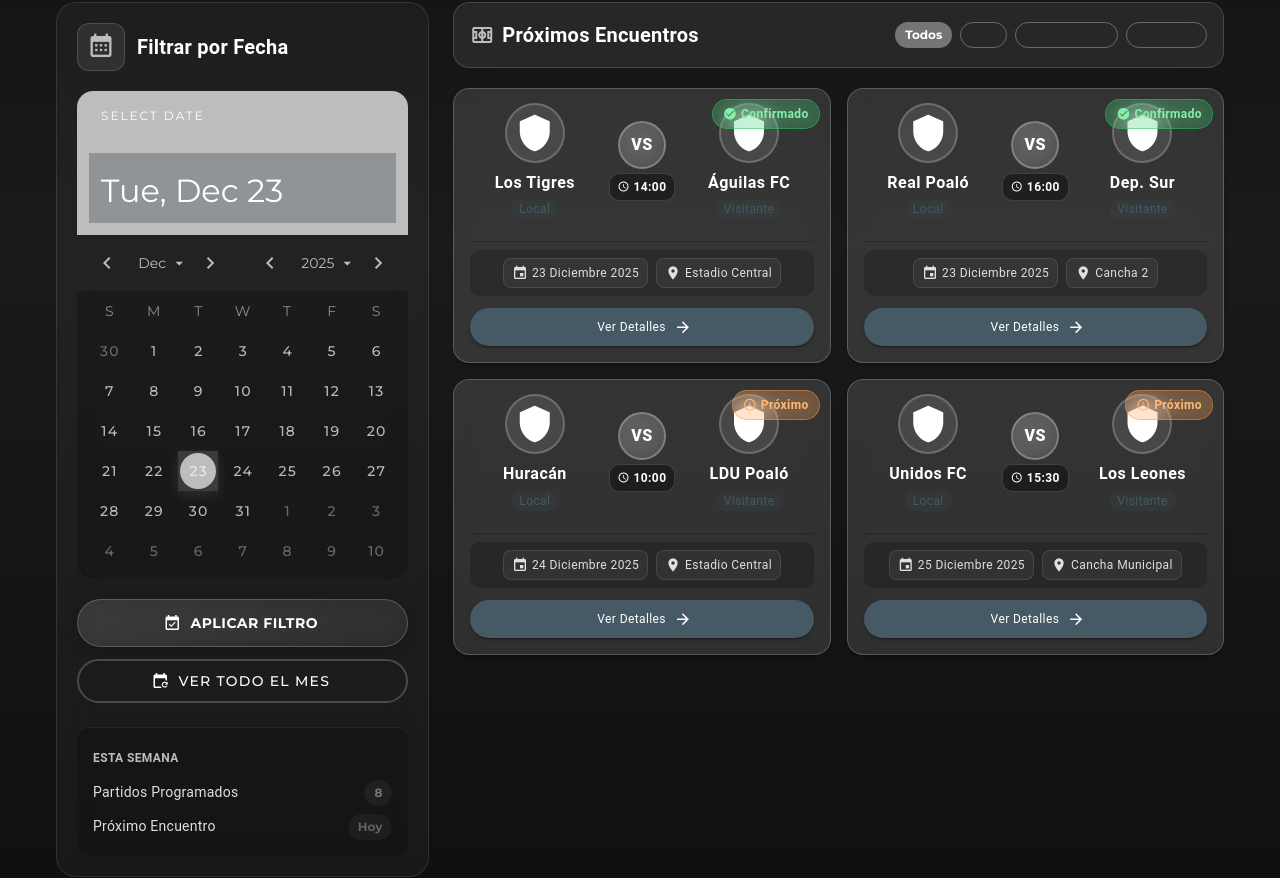
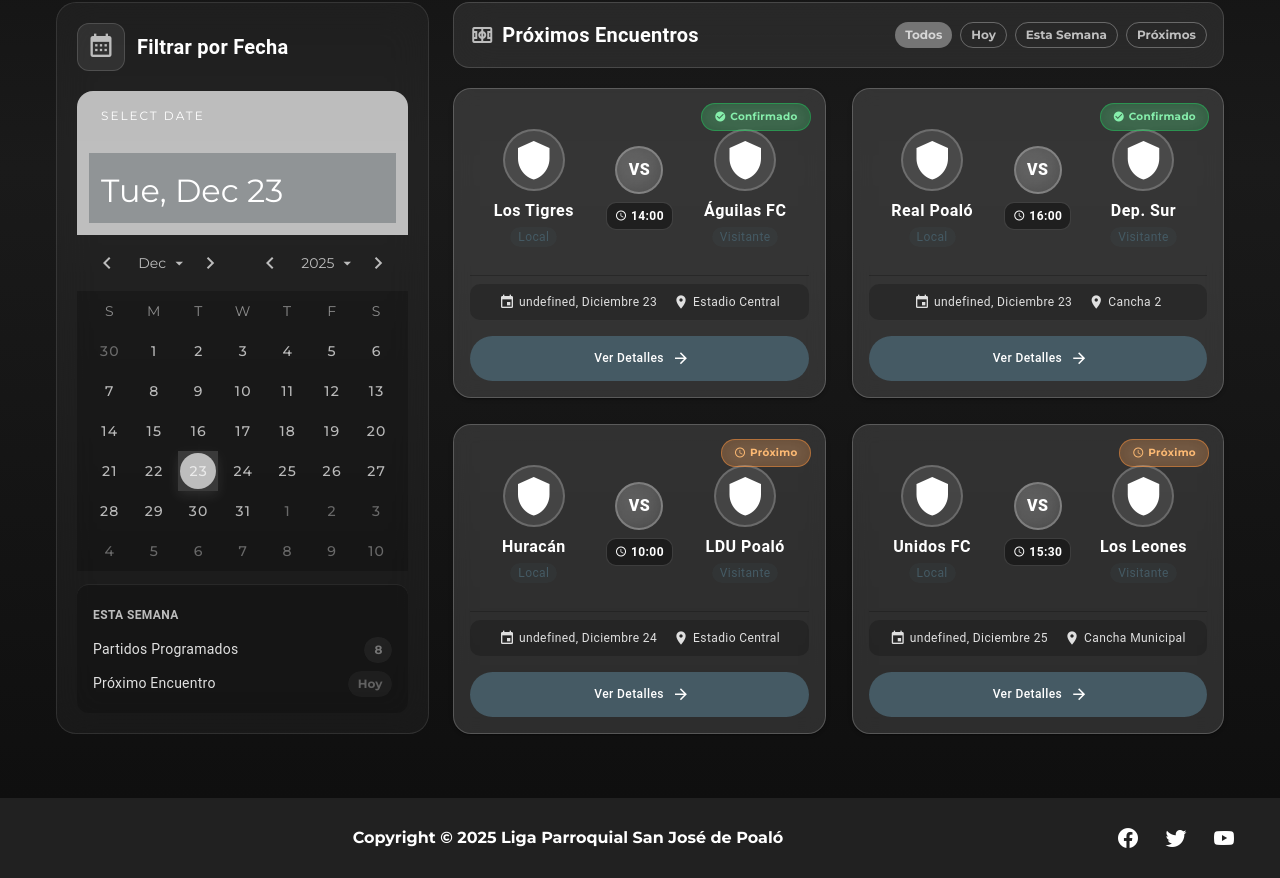
Before and after one commit to d4vhost/liga-poalo, a Vue app: page /partidos in a window 1280 px wide. Shown: the part 462-1340 px from the top of the page. Built offline with nearby package versions, Linux system fonts and the light colour scheme.

Commit message:
Reestructuracion de la pagina de partidos 2.2

```diff
--- a/src/components/matches/MatchCalendar.vue
+++ b/src/components/matches/MatchCalendar.vue
@@ -20,31 +20,8 @@
       show-adjacent-months
     ></v-date-picker>
 
-    <div class="mt-5 d-flex flex-column gap-3">
-      <v-btn
-        block
-        class="btn-primary-glass"
-        rounded="pill"
-        prepend-icon="mdi-calendar-check"
-        height="48"
-      >
-        Aplicar Filtro
-      </v-btn>
-
-      <v-btn
-        block
-        class="btn-secondary-glass"
-        rounded="pill"
-        variant="outlined"
-        prepend-icon="mdi-calendar-refresh"
-        height="44"
-      >
-        Ver Todo el Mes
-      </v-btn>
-    </div>
-
-    <!-- ESTADÍSTICAS RÁPIDAS -->
-    <div class="stats-mini mt-6 pt-5" style="border-top: 1px solid rgba(255,255,255,0.08);">
+    <!-- ESTADÍSTICAS RÁPIDAS - SIN ESPACIADO SUPERIOR -->
+    <div class="stats-mini pt-5" style="border-top: 1px solid rgba(255,255,255,0.08);">
       <h4 class="text-caption text-grey-lighten-1 font-weight-bold mb-3 text-uppercase" style="letter-spacing: 1px;">
         Esta Semana
       </h4>
@@ -94,7 +71,7 @@ const selectedDate = ref(new Date());
   border: 1px solid rgba(255, 255, 255, 0.15);
 }
 
-/* CALENDAR PICKER OSCURO - ELIMINA TODO EL BLANCO */
+/* CALENDAR PICKER OSCURO */
 .custom-picker {
   background: transparent !important;
   border-radius: 16px !important;
@@ -126,16 +103,21 @@ const selectedDate = ref(new Date());
 
 .custom-picker :deep(.v-date-picker-month) {
   background: rgba(0, 0, 0, 0.2) !important;
+  padding-bottom: 0 !important;
+  margin-bottom: 0 !important;
 }
 
 .custom-picker :deep(.v-date-picker-month__day) {
   color: rgba(255, 255, 255, 0.7) !important;
 }
 
+/* ELIMINAR BORDE BLANCO CUADRADO AL SELECCIONAR DÍA */
 .custom-picker :deep(.v-date-picker-month__day--selected) {
   background: rgba(255, 255, 255, 0.15) !important;
   color: white !important;
   box-shadow: 0 4px 12px rgba(255, 255, 255, 0.1);
+  border: none !important;
+  outline: none !important;
 }
 
 .custom-picker :deep(.v-date-picker-month__day:hover) {
@@ -159,47 +141,29 @@ const selectedDate = ref(new Date());
   color: white !important;
 }
 
-/* BOTONES */
-.btn-primary-glass {
-  background: linear-gradient(135deg, rgba(255, 255, 255, 0.1) 0%, rgba(255, 255, 255, 0.05) 100%) !important;
-  backdrop-filter: blur(10px);
-  border: 1px solid rgba(255, 255, 255, 0.2) !important;
-  color: white !important;
-  font-weight: 600 !important;
-  letter-spacing: 0.5px;
-  transition: all 0.3s ease;
-  box-shadow: 0 4px 15px rgba(0, 0, 0, 0.2);
+/* QUITAR CUALQUIER BORDE O OUTLINE */
+.custom-picker :deep(.v-date-picker-month__day button) {
+  border: none !important;
+  outline: none !important;
+  box-shadow: none !important;
 }
 
-.btn-primary-glass:hover {
-  background: linear-gradient(135deg, rgba(255, 255, 255, 0.15) 0%, rgba(255, 255, 255, 0.08) 100%) !important;
-  border-color: rgba(255, 255, 255, 0.4) !important;
-  transform: translateY(-2px);
-  box-shadow: 0 6px 20px rgba(0, 0, 0, 0.3);
+.custom-picker :deep(.v-date-picker-month__day button:focus) {
+  outline: none !important;
+  box-shadow: none !important;
 }
 
-.btn-secondary-glass {
-  background: transparent !important;
-  border: 2px solid rgba(255, 255, 255, 0.2) !important;
-  color: white !important;
-  font-weight: 500 !important;
-  transition: all 0.3s ease;
+.custom-picker :deep(.v-btn:focus-visible) {
+  outline: none !important;
+  box-shadow: none !important;
 }
 
-.btn-secondary-glass:hover {
-  background: rgba(255, 255, 255, 0.05) !important;
-  border-color: rgba(255, 255, 255, 0.4) !important;
-  transform: translateY(-2px);
-}
-
+/* ESTADÍSTICAS - SIN MARGEN SUPERIOR, SOLO PADDING */
 .stats-mini {
   background: rgba(0, 0, 0, 0.2);
   padding: 16px;
   border-radius: 12px;
-}
-
-.gap-3 {
-  gap: 12px;
+  margin-top: 0 !important;
 }
 
 .flex-grow-1 {
--- a/src/components/matches/MatchList.vue
+++ b/src/components/matches/MatchList.vue
@@ -34,31 +34,31 @@
         class="match-card"
         elevation="2"
       >
-        <!-- Badge de estado -->
+        <!-- Badge de estado - SOLO EN LA PARTE SUPERIOR -->
         <div class="match-status-badge" :class="getStatusClass(match.status)">
-          <v-icon size="14" class="mr-1">{{ getStatusIcon(match.status) }}</v-icon>
-          <span class="text-caption font-weight-bold">{{ match.status }}</span>
+          <v-icon size="12" class="mr-1">{{ getStatusIcon(match.status) }}</v-icon>
+          <span class="status-text">{{ match.status }}</span>
         </div>
 
-        <!-- Contenido principal del partido -->
-        <v-card-text class="pa-4">
+        <!-- Contenido principal del partido - EN LA PARTE INFERIOR -->
+        <v-card-text class="pa-4 pt-10 mt-auto d-flex flex-column justify-end" style="flex: 1;">
           <!-- EQUIPOS EN FORMATO HORIZONTAL -->
-          <v-row class="align-center mb-3">
+          <v-row class="align-center mb-2">
             <!-- EQUIPO LOCAL -->
             <v-col cols="5" class="text-center pa-1">
               <div class="team-container">
                 <div class="team-shield mb-2">
-                  <v-icon size="40" color="white">mdi-shield</v-icon>
+                  <v-icon size="42" color="white">mdi-shield</v-icon>
                 </div>
                 <h5 class="text-body-1 font-weight-bold text-white mb-1 text-truncate">{{ match.home }}</h5>
-                <v-chip size="x-small" color="blue-grey-darken-2" class="text-caption">Local</v-chip>
+                <v-chip size="x-small" color="blue-grey-darken-2" class="text-caption chip-label">Local</v-chip>
               </div>
             </v-col>
 
             <!-- VS CENTRAL -->
             <v-col cols="2" class="text-center pa-1">
               <div class="vs-container">
-                <div class="vs-circle mx-auto mb-1">
+                <div class="vs-circle mx-auto mb-2">
                   <span class="text-body-1 font-weight-black text-white">VS</span>
                 </div>
                 <div class="match-time-badge">
@@ -72,24 +72,24 @@
             <v-col cols="5" class="text-center pa-1">
               <div class="team-container">
                 <div class="team-shield mb-2">
-                  <v-icon size="40" color="white">mdi-shield</v-icon>
+                  <v-icon size="42" color="white">mdi-shield</v-icon>
                 </div>
                 <h5 class="text-body-1 font-weight-bold text-white mb-1 text-truncate">{{ match.away }}</h5>
-                <v-chip size="x-small" color="blue-grey-darken-2" class="text-caption">Visitante</v-chip>
+                <v-chip size="x-small" color="blue-grey-darken-2" class="text-caption chip-label">Visitante</v-chip>
               </div>
             </v-col>
           </v-row>
 
           <v-divider class="border-opacity-25 my-2"></v-divider>
 
-          <!-- INFORMACIÓN ADICIONAL -->
-          <div class="match-details-row">
-            <div class="detail-item">
+          <!-- INFORMACIÓN ADICIONAL - EN UNA SOLA FILA -->
+          <div class="match-details-row-inline mb-2">
+            <div class="detail-item-inline">
               <v-icon size="16" color="grey-lighten-2" class="mr-1">mdi-calendar</v-icon>
-              <span class="text-caption text-grey-lighten-2">{{ match.date }}</span>
+              <span class="text-caption text-grey-lighten-2">{{ formatDate(match.date) }}</span>
             </div>
 
-            <div class="detail-item">
+            <div class="detail-item-inline">
               <v-icon size="16" color="grey-lighten-2" class="mr-1">mdi-map-marker</v-icon>
               <span class="text-caption text-grey-lighten-2">{{ match.location }}</span>
             </div>
@@ -98,15 +98,15 @@
           <!-- BOTÓN DE ACCIÓN -->
           <v-btn
             block
-            class="mt-3 details-btn"
+            class="mt-2 details-btn"
             rounded="pill"
             append-icon="mdi-arrow-right"
             height="38"
             color="blue-grey-darken-2"
-            variant="elevated"
+            variant="flat"
             @click="viewMatchDetails(match)"
           >
-            <span class="text-caption">Ver Detalles</span>
+            <span class="text-caption font-weight-medium">Ver Detalles</span>
           </v-btn>
         </v-card-text>
       </v-card>
@@ -172,6 +172,20 @@ const matches = ref([
   }
 ]);
 
+// Formatear fecha como "Jue, Diciembre 23"
+const formatDate = (dateString) => {
+  const parts = dateString.split(' ');
+  const day = parts[0];
+  const month = parts[1];
+  const year = parts[2];
+
+  const date = new Date(`${month} ${day}, ${year}`);
+  const diasSemana = ['Dom', 'Lun', 'Mar', 'Mié', 'Jue', 'Vie', 'Sáb'];
+  const diaSemana = diasSemana[date.getDay()];
+
+  return `${diaSemana}, ${month} ${day}`;
+};
+
 const getStatusClass = (status) => {
   const classes = {
     'Confirmado': 'status-confirmed',
@@ -215,29 +229,35 @@ const viewMatchDetails = (match) => {
   cursor: pointer;
   transition: all 0.3s ease;
   border-color: rgba(255, 255, 255, 0.3);
+  color: rgba(255, 255, 255, 0.7) !important;
 }
 
 .filter-chip:hover {
   transform: translateY(-2px);
   border-color: rgba(255, 255, 255, 0.5);
+  color: white !important;
 }
 
-/* GRID DE PARTIDOS 2x2 */
+/* GRID DE PARTIDOS 2x2 - MÁS ANCHO */
 .matches-grid {
   display: grid;
   grid-template-columns: repeat(2, 1fr);
-  gap: 16px;
+  gap: 26px;
 }
 
-/* CARD DE PARTIDO */
+/* CARD DE PARTIDO - MENOS ALTO */
 .match-card {
   background: rgba(255, 255, 255, 0.12) !important;
   backdrop-filter: blur(10px);
   border: 1px solid rgba(255, 255, 255, 0.2);
-  border-radius: 16px !important;
+  border-radius: 18px !important;
   transition: all 0.3s ease;
   position: relative;
   overflow: visible;
+  min-height: 310px;
+  width: 100%;
+  display: flex;
+  flex-direction: column;
 }
 
 .match-card:hover {
@@ -246,18 +266,23 @@ const viewMatchDetails = (match) => {
   box-shadow: 0 8px 24px rgba(0, 0, 0, 0.4) !important;
 }
 
-/* BADGE DE ESTADO */
+/* BADGE DE ESTADO - FIJO EN LA PARTE SUPERIOR */
 .match-status-badge {
   position: absolute;
-  top: 10px;
-  right: 10px;
-  padding: 4px 10px;
+  top: 14px;
+  right: 14px;
+  padding: 5px 12px;
   border-radius: 20px;
   display: flex;
   align-items: center;
-  font-size: 0.7rem;
-  z-index: 2;
+  z-index: 3;
   backdrop-filter: blur(10px);
+}
+
+.status-text {
+  font-size: 0.65rem;
+  font-weight: 700;
+  letter-spacing: 0.3px;
 }
 
 .status-confirmed {
@@ -292,13 +317,13 @@ const viewMatchDetails = (match) => {
 
 /* CONTENEDORES DE EQUIPOS */
 .team-container {
-  padding: 6px;
+  padding: 4px;
 }
 
 .team-shield {
   background: rgba(255, 255, 255, 0.1);
-  width: 60px;
-  height: 60px;
+  width: 62px;
+  height: 62px;
   border-radius: 50%;
   display: flex;
   align-items: center;
@@ -326,6 +351,7 @@ const viewMatchDetails = (match) => {
   flex-direction: column;
   align-items: center;
   justify-content: center;
+  height: 100%;
 }
 
 .vs-circle {
@@ -356,30 +382,33 @@ const viewMatchDetails = (match) => {
   border: 1px solid rgba(255, 255, 255, 0.15);
 }
 
-/* DETALLES DEL PARTIDO */
-.match-details-row {
-  display: flex;
-  flex-wrap: wrap;
-  gap: 8px;
-  justify-content: center;
-  background: rgba(0, 0, 0, 0.2);
-  padding: 8px;
-  border-radius: 10px;
+/* ALINEAR HORA CON LOCAL/VISITANTE */
+.chip-label {
+  min-height: 20px;
 }
 
-.detail-item {
+/* DETALLES DEL PARTIDO - EN UNA SOLA FILA HORIZONTAL */
+.match-details-row-inline {
   display: flex;
   align-items: center;
-  padding: 4px 8px;
-  background: rgba(255, 255, 255, 0.05);
-  border-radius: 8px;
-  border: 1px solid rgba(255, 255, 255, 0.1);
+  justify-content: center;
+  gap: 16px;
+  background: rgba(0, 0, 0, 0.2);
+  padding: 8px 12px;
+  border-radius: 10px;
+  flex-wrap: wrap;
 }
 
-/* BOTÓN DE DETALLES */
+.detail-item-inline {
+  display: inline-flex;
+  align-items: center;
+  white-space: nowrap;
+}
+
+/* BOTÓN DE DETALLES - MÁS DELGADO */
 .details-btn {
-  font-weight: 600 !important;
-  letter-spacing: 0.5px;
+  font-weight: 500 !important;
+  letter-spacing: 0.3px;
   text-transform: none !important;
 }
 
@@ -406,22 +435,22 @@ const viewMatchDetails = (match) => {
   }
 
   .team-shield {
-    width: 50px;
-    height: 50px;
+    width: 55px;
+    height: 55px;
   }
 
   .vs-circle {
-    width: 40px;
-    height: 40px;
+    width: 44px;
+    height: 44px;
   }
 
-  .match-details-row {
+  .match-details-row-inline {
     flex-direction: column;
-    align-items: stretch;
+    gap: 8px;
   }
 
-  .detail-item {
-    justify-content: center;
+  .match-card {
+    min-height: auto;
   }
 }
 </style>
```
